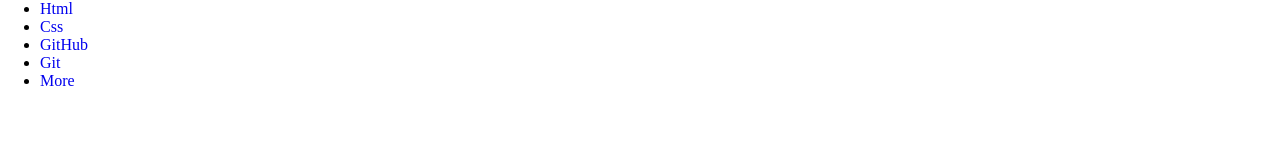
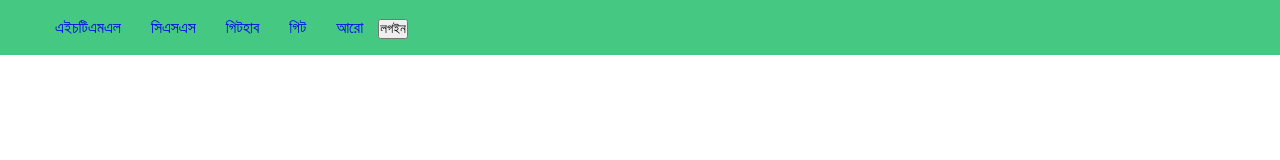
Before and after one commit to ProgrammerSany/ProHero, a plain HTML site: page index.html in a window 1280 px wide. Drawn offline with Linux system fonts and the light colour scheme.

Commit message:
Change Style

```diff
--- a/inc/main.css
+++ b/inc/main.css
@@ -9,7 +9,6 @@
     /* Header and Background Colors */
     --header-bg-color: #fff;
     --bg-color-zero: #F7F8FA;
-    --footer-bg-color: #1E1C27;
     /* Text Colors */
     --txt-color-zero: #34315C;
     --txt-color-one: #FF284F;
@@ -20,6 +19,8 @@
     /* Heights */
     --header-height: 55px;
     --header-line-height: 55px;
+    /* Footer and Background Colors */
+    --footer-bg-color: #1E1C27;
 }
 /* Root functions end */
 
@@ -32,4 +33,34 @@ a {
     max-width: 1200px;
     margin: 0 auto;
 }
+ul {
+    list-style: none;
+}
 /* Common styles end */
+
+/* Header styles start */
+.header {
+    background: var(--button-color-zero);
+    height: var(--header-height);
+    line-height: var(--header-line-height);
+}
+.pro-logo {
+    float: left;
+}
+.pro-logo a {}
+.pro-logo a:hover {}
+.pro-menu {
+    float: left;
+}
+.pro-menu ul {
+    display: flex;
+}
+.pro-menu ul li {
+    display: flex;
+}
+.pro-menu ul li a {
+    padding: 0 15px;
+}
+.pro-menu ul li a:hover {}
+.pro-buttons {}
+.pro-buttons>button {}
--- a/index.html
+++ b/index.html
@@ -14,13 +14,16 @@
             </div>
             <nav class="pro-menu">
                 <ul>
-                    <li><a href="#">Html</a></li>
-                    <li><a href="#">Css</a></li>
-                    <li><a href="#">GitHub</a></li>
-                    <li><a href="#">Git</a></li>
-                    <li><a href="#">More</a></li>
+                    <li><a href="#">এইচটিএমএল</a></li>
+                    <li><a href="#">সিএসএস</a></li>
+                    <li><a href="#">গিটহাব</a></li>
+                    <li><a href="#">গিট</a></li>
+                    <li><a href="#">আরো</a></li>
                 </ul>
             </nav>
+            <div class="pro-buttons">
+                <button>লগইন</button>
+            </div>
         </div>
     </header>
 </body>
```
